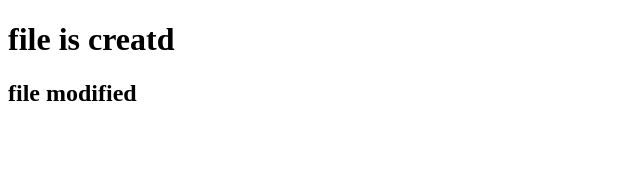
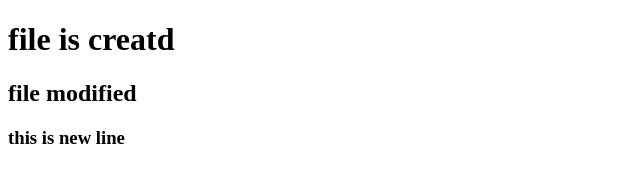
Before and after one commit to mahammad-masood-mashu/git_bro, a plain HTML site: page index.html in a window 1280 px wide. Shown: the whole page, without its empty margins (0-640 px from the left). Drawn offline with Linux system fonts and the light colour scheme.

Commit message:
added new line on index.html

```diff
--- a/index.html
+++ b/index.html
@@ -8,5 +8,6 @@
 <body>
     <h1>file is creatd </h1>
     <h2>file modified</h2>
+    <h3>this is new line</h3>
 </body>
 </html>
```
